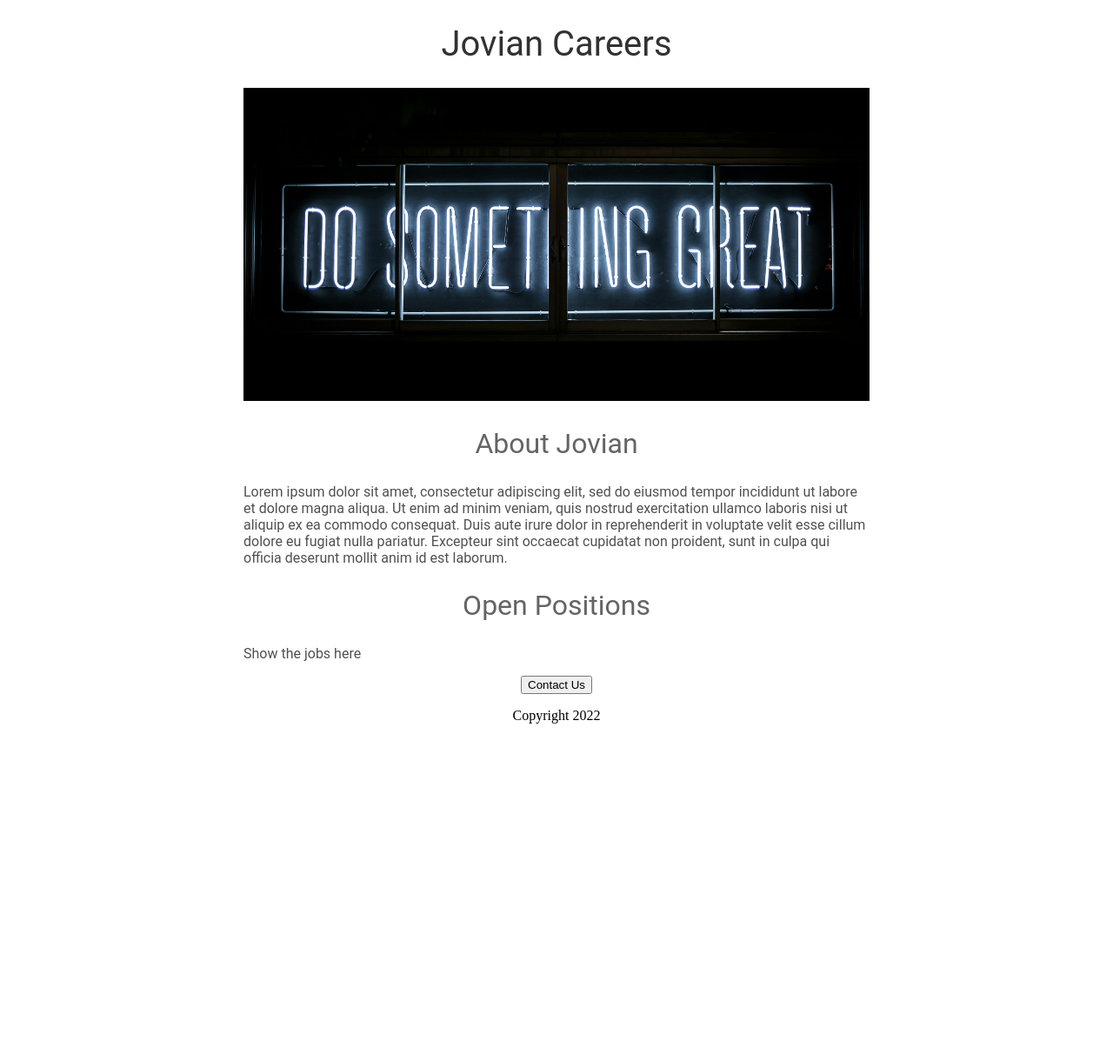
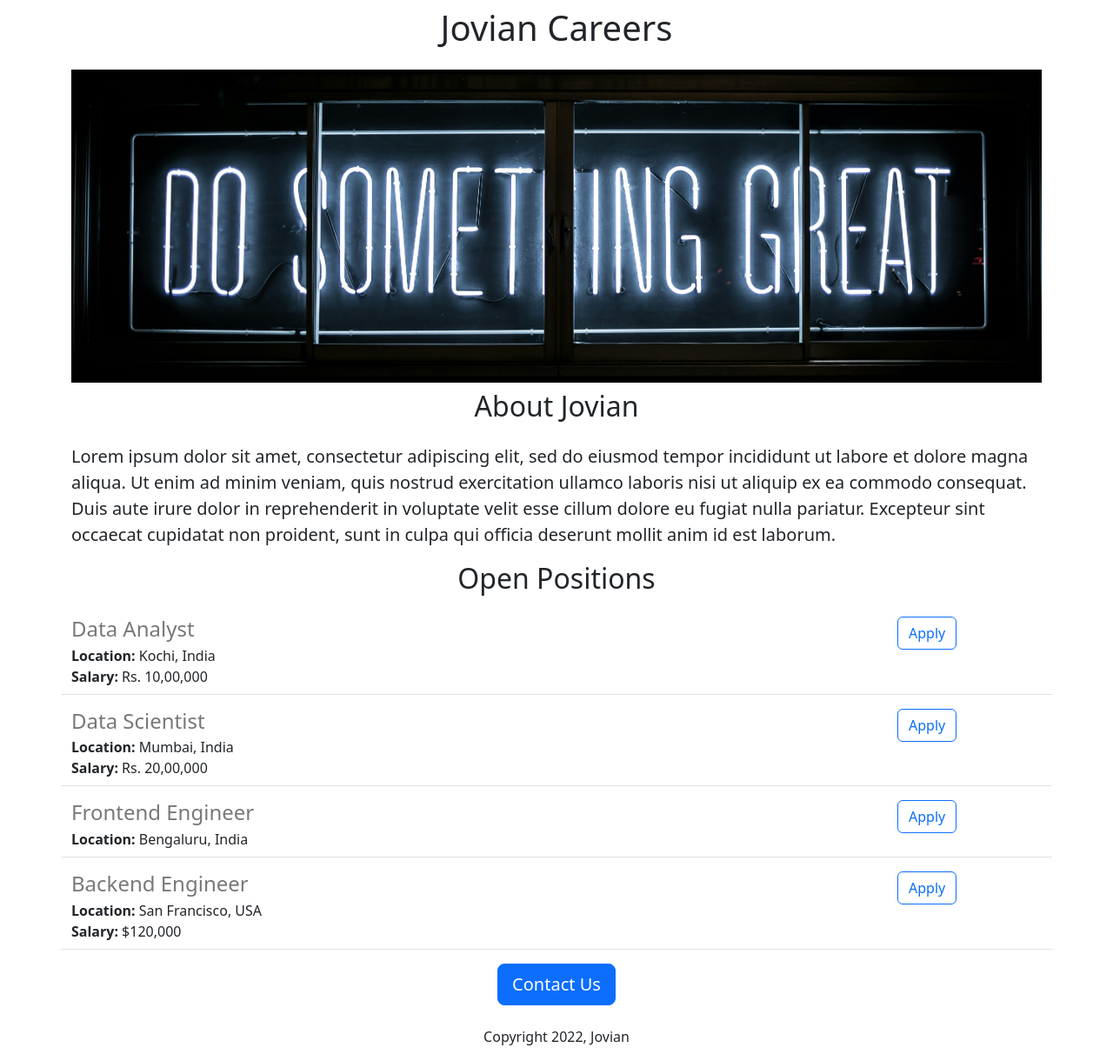
Before and after one commit to mjavadev/Jovian-Careers-Website, a Flask app: page / in a window 1280 px wide. Shown: the whole page at 87% size. Before the commit the page ends 832 px from the top, so only its background shows below. Run offline with Flask 3, Linux system fonts and the light colour scheme.

Commit message:
Added dynamic data and API route

```diff
--- a/app.py
+++ b/app.py
@@ -1,9 +1,40 @@
-from flask import Flask,render_template
+from flask import Flask,render_template, jsonify
 app= Flask(__name__)
+
+JOBS=[
+  {
+    'id':1,
+    'title':'Data Analyst',
+    'location':'Kochi, India',
+    'salary':'Rs. 10,00,000'
+  },
+  {
+    'id':2,
+    'title':'Data Scientist',
+    'location':'Mumbai, India',
+    'salary':'Rs. 20,00,000'
+  },
+  {
+    'id':3,
+    'title':'Frontend Engineer',
+    'location':'Bengaluru, India',
+
+  },
+  {
+    'id':4,
+    'title':'Backend Engineer',
+    'location':'San Francisco, USA',
+    'salary':'$120,000'
+  }
+]
 
 @app.route("/")
 def hello_world():
-  return render_template('home.html')
+  return render_template('home.html',jobs=JOBS,company_name='Jovian')
+
+@app.route("/api/jobs")
+def list_jobs():
+  return jsonify(JOBS)
 
 if __name__=="__main__":
   app.run(host='0.0.0.0',debug=True)
--- a/templates/home.html
+++ b/templates/home.html
@@ -1,49 +1,37 @@
 <!DOCTYPE html>
 <html lang="en">
+
   <head>
+    <meta charset="utf-8">
+    <meta name="viewport" content="width=device-width, initial-scale=1">
   <title>Jovian Careers</title>
+    <link href="https://cdn.jsdelivr.net/npm/bootstrap@5.3.3/dist/css/bootstrap.min.css" rel="stylesheet" integrity="sha384-QWTKZyjpPEjISv5WaRU9OFeRpok6YctnYmDr5pNlyT2bRjXh0JMhjY6hW+ALEwIH" crossorigin="anonymous">
   <style>
-    h1{
-      font-size : 40px;
-      font-family : Roboto;
-      font-weight : normal;
-      color: rgb(50,50,50);
-      text-align: center;
-    }
     #banner{
-      width : 100%;
-      height : 360px;
-      object-fit : cover;
-    }
-    h2{
-      font-family : Roboto;
-      font-size : 32px;
-      color: rgb(100,100,100);
-      text-align: center;
-      font-weight: normal;
-    }
-    .bodytext{
-      font-family:Roboto;
-      color:rgb(80,80,80);
-    }
-    #container{
-      max-width:720px;
-      margin : 0 auto 0 auto;
+      height:360px;
+      width:100%;
+      object-fit:cover;
     }
   </style>
   </head>
+
   <body>
-    <div id="container">
-    <h1>Jovian Careers</h1>
-    <img id="banner" src="https://4b239c05-4435-4748-99a6-bb6fa75c4c9b-00-d5j0gtysgg7g.sisko.replit.dev/static/banner.jpg">
-    <h2>About Jovian</h2>
-    <p class="bodytext">Lorem ipsum dolor sit amet, consectetur adipiscing elit, sed do eiusmod tempor incididunt ut labore et dolore magna aliqua. Ut enim ad minim veniam, quis nostrud exercitation ullamco laboris nisi ut aliquip ex ea commodo consequat. Duis aute irure dolor in reprehenderit in voluptate velit esse cillum dolore eu fugiat nulla pariatur. Excepteur sint occaecat cupidatat non proident, sunt in culpa qui officia deserunt mollit anim id est laborum.</p>
-    <h2>Open Positions</h2>
-    <p class="bodytext">Show the jobs here</p>
-    <div style="text-align:center;">
-    <button>Contact Us</button>
-    <p>Copyright 2022</p>
+    <div class="container">
+    <h1 class="text-center mt-2 mb-4">{{company_name}} Careers</h1>
+    <img class="img-fluid" id="banner" src="https://4b239c05-4435-4748-99a6-bb6fa75c4c9b-00-d5j0gtysgg7g.sisko.replit.dev/static/banner.jpg">
+    <h2 class="text-center mt-2 mb-4">About Jovian</h2>
+    <p class="lead">Lorem ipsum dolor sit amet, consectetur adipiscing elit, sed do eiusmod tempor incididunt ut labore et dolore magna aliqua. Ut enim ad minim veniam, quis nostrud exercitation ullamco laboris nisi ut aliquip ex ea commodo consequat. Duis aute irure dolor in reprehenderit in voluptate velit esse cillum dolore eu fugiat nulla pariatur. Excepteur sint occaecat cupidatat non proident, sunt in culpa qui officia deserunt mollit anim id est laborum.</p>
+    <h2 class="text-center mt-2 mb-4">Open Positions</h2>
+
+      {% for job in jobs %}
+        {% include 'jobitem.html' %}
+      {% endfor %}
+
+    <div class="text-center">
+    <button class="btn btn-primary btn-lg">Contact Us</button>
+    <p class="mt-4">Copyright 2022, Jovian</p>
     </div>
       </div>
   </body>
+
 </html>
--- /dev/null
+++ b/templates/jobitem.html
@@ -0,0 +1,21 @@
+<div class="border-bottom row" style="margin-bottom:16px;padding-bottom:8px;">
+  <div class="col-10">
+  <h4 style="color:rgb(120,120,120); margin-bottom:4px;">
+    <div>
+      {{ job['title'] }}
+    </div>
+  </h4>
+
+  <div>
+    <b>Location:</b> {{job['location']}}
+  </div>
+  {% if 'salary' in job %}
+  <div>
+    <b>Salary:</b> {{job['salary']}}
+  </div>
+  {% endif %}
+    </div>
+  <div class="col-2">
+  <button type="button" class="btn btn-outline-primary ">Apply</button>
+  </div>
+</div>
```
